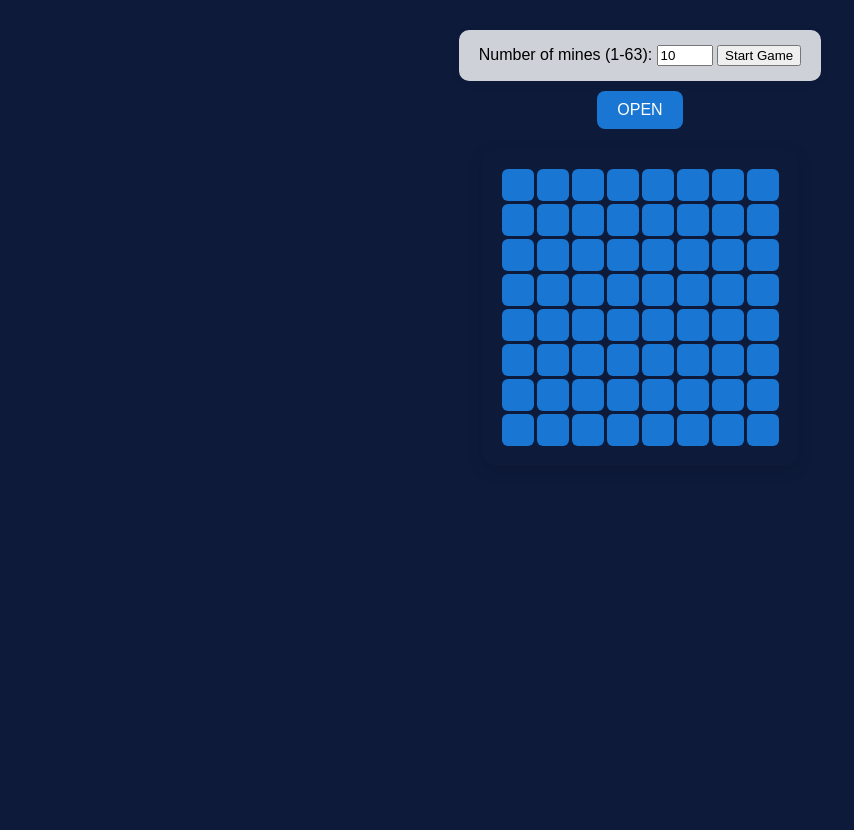
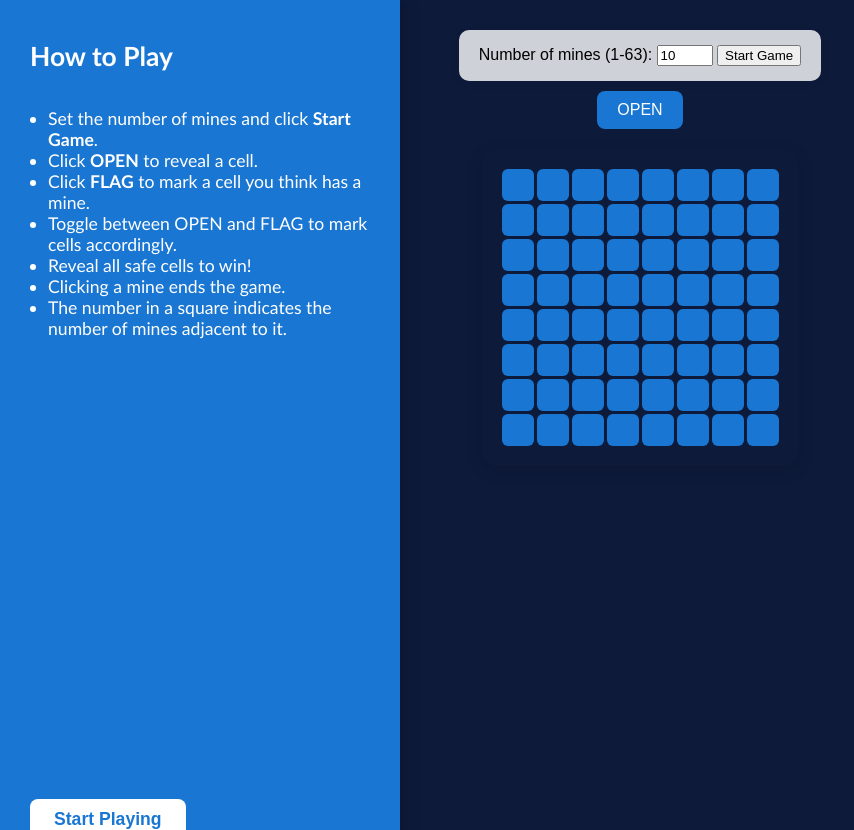
Before and after one commit to TitaniumLegend/minesweeper-game, a plain HTML site: page docs/index.html in a window 1280 px wide. Shown: the whole page, without its empty margins (0-854 px from the left). Drawn offline with Linux system fonts and the light colour scheme.

Commit message:
Update instructions pane and styles

```diff
--- a/docs/index.html
+++ b/docs/index.html
@@ -7,6 +7,19 @@
     <link rel="stylesheet" href="style.css">
 </head>
 <body>
+    <div id="instructions">
+        <h2> How to Play </h2>
+        <ul>
+            <li>Set the number of mines and click <b>Start Game</b>.</li>
+            <li>Click <b>OPEN</b> to reveal a cell.</li>
+            <li>Click <b>FLAG</b> to mark a cell you think has a mine.</li>
+            <li>Toggle between OPEN and FLAG to mark cells accordingly.</li>
+            <li>Reveal all safe cells to win!</li>
+            <li>Clicking a mine ends the game.</li>
+            <li>The number in a square indicates the number of mines adjacent to it.</li>
+        </ul>
+        <button id="closeInstructions">Start Playing</button>
+    </div>
     <div id="controls">
         <label for="mineCount">Number of mines (1-63): </label>
         <input type="number" id="mineCount" min="1" max="63" value="10">
--- a/docs/script.js
+++ b/docs/script.js
@@ -111,6 +111,10 @@ function onCellClick(e) {
         if (revealed[r][c]) return;
         flagged[r][c] = !flagged[r][c];
         renderGrid();
+        if (checkWin()) {
+            message.textContent = "YOU WON!";
+            gameOver = true;
+        }
     }
 }
 
@@ -158,3 +162,7 @@ startBtn.addEventListener('click', initGame);
 
 // Start initial game
 initGame();
+
+document.getElementById('closeInstructions').onclick = function() {
+    document.getElementById('instructions').style.display = 'none';
+};
--- a/docs/style.css
+++ b/docs/style.css
@@ -45,6 +45,53 @@ body {
     width: fit-content;
 }
 
+#instructions {
+    position: fixed;
+    top: 0;
+    left: 0;
+    width: 340px;
+    height: 100vh;
+    background: #1976d2;
+    color: #fff;
+    padding: 40px 30px 30px 30px;
+    box-shadow: 2px 0 16px #0003;
+    z-index: 1000;
+    font-size: 1.1rem;
+    display: flex;
+    flex-direction: column;
+    justify-content: flex-start;
+    align-items: flex-start;
+    font-family: Calibri, Arial, sans-sherif
+}
+
+#instructions h2 {
+    margin-top: 0;
+    margin-bottom: 18px;
+}
+
+#instructions ul {
+    padding-left: 18px;
+    margin-bottom: 30px;
+}
+
+#closeInstructions {
+    margin-top: auto;
+    padding: 10px 24px;
+    background: #fff;
+    color: #1976d2;
+    border: none;
+    border-radius: 8px;
+    font-size: 1.1rem;
+    cursor: pointer;
+    font-weight: bold;
+    transition: background 0.2s, color 0.2s;
+}
+
+#closeInstructions:hover {
+    background: #1565c0;
+    color: #fff;
+}
+
 .cell {
     width: 32px;
     height: 32px;
@@ -81,8 +128,9 @@ body {
 
 #message {
     text-align: center;
-    font-size: 1.2rem;
-    margin-top: 10px;
-    color: #0d1a3a;
-    min-height: 24px;
+    font-size: 3.9rem;
+    margin-top: 20px;
+    color: #fff;
+    font-weight: bold;
+    min-height: 32px;
 }
```
